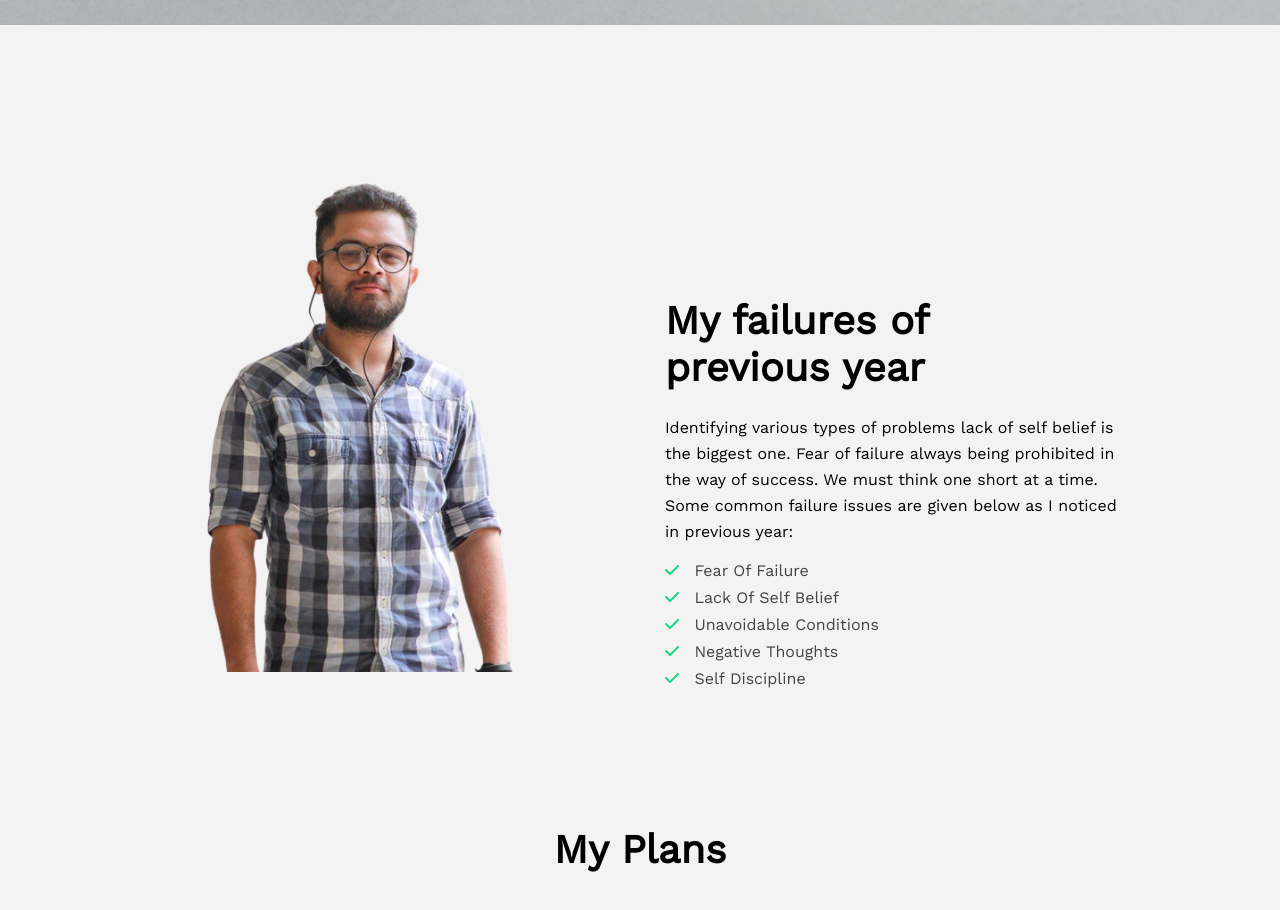
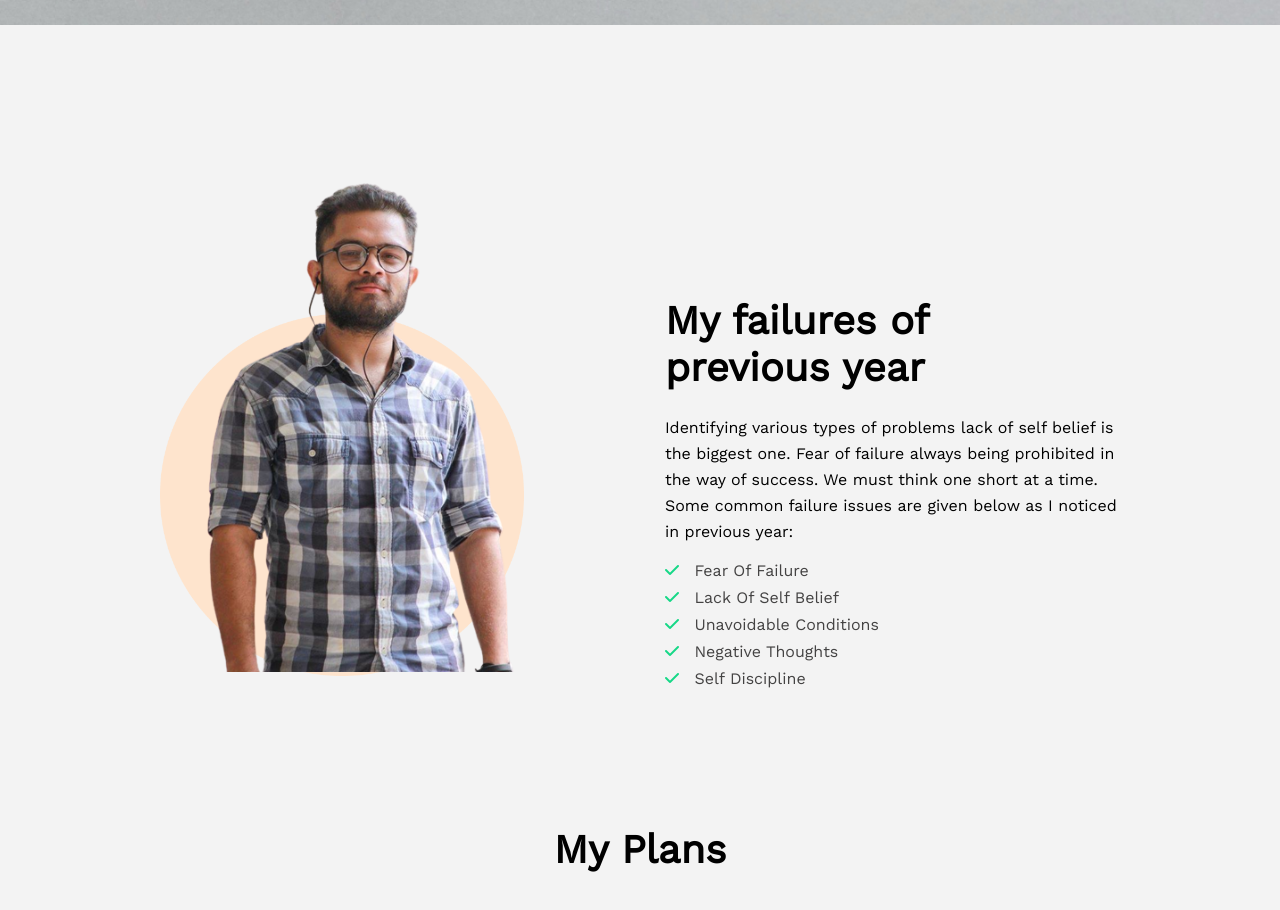
Before and after one commit to ijazhossain/new-year-website, a plain HTML site: page index.html in a window 1280 px wide. Shown: the part 900-1810 px from the top of the page. Drawn offline with nearby package versions, Linux system fonts and the light colour scheme; the site is published under a folder, as on GitHub Pages, so addresses that start at the root find nothing.

Commit message:
corrected bg image

```diff
--- a/styles/style.css
+++ b/styles/style.css
@@ -70,7 +70,7 @@ body {
 }
 
 .img-inner-container {
-    background-image: url('/images/shape-bg.png');
+    background-image: url('../images/shape-bg.png');
     background-size: contain;
     background-repeat: no-repeat;
     background-position: bottom;
```
